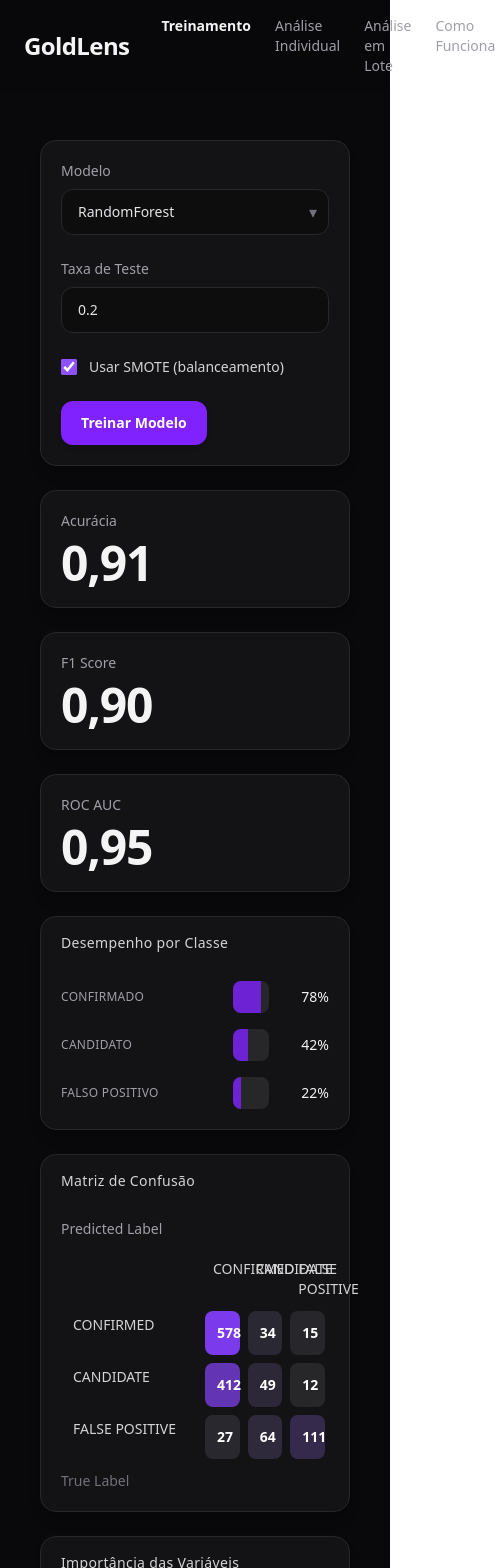
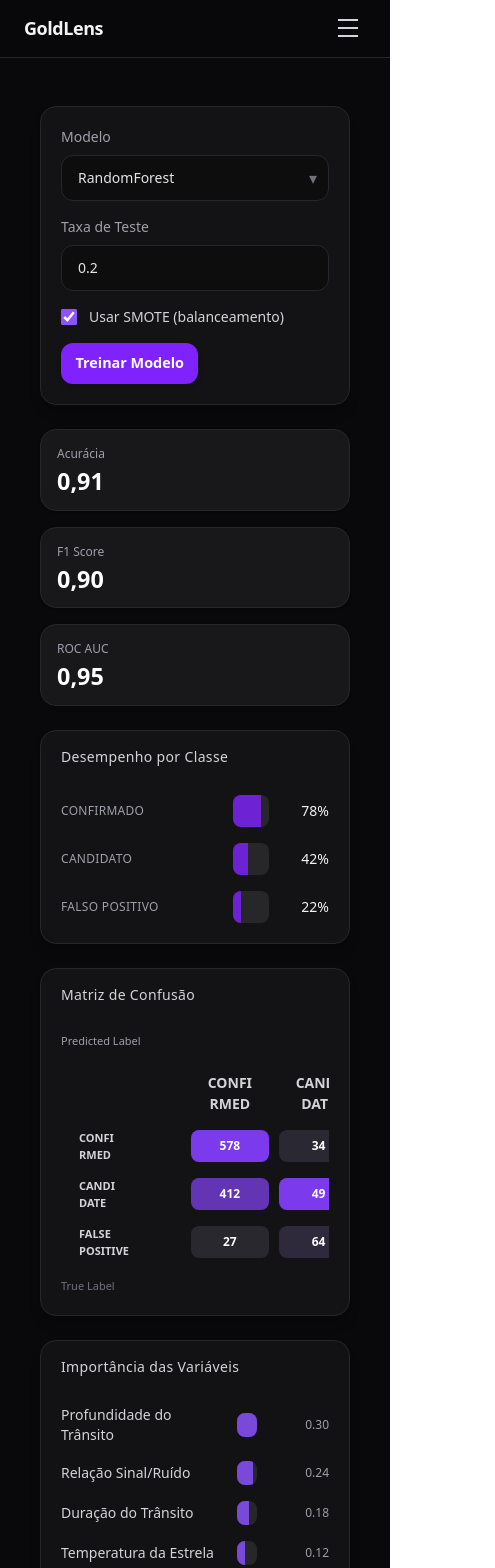
Before and after one commit to gabriel-abreu542/NASA-Space-Apps-Challenge-GoldLens, a React (Vite) app in the folder frontend/: page /treinamento in a window 390 px wide. Shown: the top 1568 px of the page, 495 px wide, since content can reach past the window. Built offline with nearby package versions, Linux system fonts and the light colour scheme.

Commit message:
Ajustes layout responsivo

```diff
--- a/frontend/src/index.css
+++ b/frontend/src/index.css
@@ -1 +1,52 @@
 @import "tailwindcss";
+
+
+/* ...seu CSS anterior aqui... */
+
+@media (max-width: 428px) {
+  /* segurança geral */
+  html, body, .app { width: 100%; overflow-x: hidden; }
+  :root { --gutter: .75rem; } /* px menor no mobile */
+
+  /* shell */
+  .container { padding-inline: var(--gutter); }
+  main.app-main { padding-block: 1rem; }          /* py menor */
+  footer.app-footer { padding-block: 1.25rem; }   /* py menor */
+  .copyright { font-size: 10px; }
+
+  /* navbar: scroll horizontal em telas estreitas */
+  .navbar .container { padding-inline: var(--gutter); }
+  .navbar nav {
+    display: flex;
+    gap: .75rem;
+    overflow-x: auto;
+    white-space: nowrap;
+    -webkit-overflow-scrolling: touch;
+    scrollbar-width: none;
+  }
+  .navbar nav::-webkit-scrollbar { display: none; }
+
+  /* grids: vira 1 coluna */
+  .grid-responsive { grid-template-columns: 1fr; gap: .75rem; }
+  .form-grid { grid-template-columns: 1fr; }
+
+  /* impedir estouro das colunas/caixas */
+  .min-w-0, .minw-0, .card, .table-wrap, .container, main.app-main { min-width: 0; }
+
+  /* inputs/botões compactos */
+  .card { padding: .75rem; border-radius: .75rem; }
+  .input, .textarea, .select { font-size: .9rem; padding: .6rem .75rem; }
+  button, .btn, [type="submit"] { padding: .65rem .9rem; font-size: .9rem; }
+
+  /* títulos/textos */
+  h1 { font-size: 1.125rem; }     /* ~text-lg */
+  p.lead { font-size: .85rem; }
+
+  /* textos longos (ex.: curva de luz) quebram linha */
+  .break-any { word-break: break-word; overflow-wrap: anywhere; }
+  .prewrap   { white-space: pre-wrap; word-break: break-word; }
+
+  /* tabelas e gráficos */
+  .table-wrap { overflow-x: auto; -webkit-overflow-scrolling: touch; }
+  .table { min-width: 560px; font-size: .8125rem; }
+}
--- a/frontend/src/ui/MetricBig.jsx
+++ b/frontend/src/ui/MetricBig.jsx
@@ -2,8 +2,18 @@ import { Card } from "./Card";
 
 // Mostra um número grande com rótulo (ex.: Acurácia 0,91)
 export const MetricBig = ({ label, value }) => (
-  <Card className="h-full">
-    <div className="text-zinc-400 text-sm">{label}</div>
-    <div className="mt-2 text-5xl font-bold tracking-tight">{value}</div>
-  </Card>
+<div className="relative min-w-0 overflow-hidden rounded-2xl border border-zinc-800 bg-zinc-900 p-4 shadow">
+      <div className="text-xs text-zinc-400">{label}</div>
+
+      <div
+        className="
+          mt-2 block font-semibold text-white leading-none
+          text-[clamp(1.1rem,6vw,2.25rem)]
+          whitespace-nowrap overflow-hidden text-ellipsis
+          lg:whitespace-normal lg:overflow-visible
+        "
+      >
+        {value}
+      </div>
+    </div>
 );
--- a/frontend/src/ui/sections/Dashboard.jsx
+++ b/frontend/src/ui/sections/Dashboard.jsx
@@ -10,7 +10,7 @@ export default function Dashboard() {
         <TrainingControls onTrain={useDemoTraining} />
 
         {/* Layout em duas colunas: métricas à esquerda e resultados à direita */}
-        <div className="grid grid-cols-1 lg:grid-cols-3 gap-6 mt-6">
+        <div className="grid grid-cols-1 lg:grid-cols-3 gap-6 mt-6 ">
           <div className="lg:col-span-1">
             <MetricsOverview />
           </div>
--- a/frontend/src/ui/sections/MetricsOverview.jsx
+++ b/frontend/src/ui/sections/MetricsOverview.jsx
@@ -8,7 +8,7 @@ import { Meter } from "../Meter";
 const MetricsOverview = () => (
   <div className="space-y-6">
     {/* Números principais */}
-    <div className="grid grid-cols-1 sm:grid-cols-3 gap-6">
+    <div className="grid min-w-0 grid-cols-1 gap-4 sm:grid-cols-2 xl:grid-cols-3">
       <MetricBig label="Acurácia" value="0,91" />
       <MetricBig label="F1 Score" value="0,90" />
       <MetricBig label="ROC AUC" value="0,95" />
--- a/frontend/src/ui/sections/TopNavigation.jsx
+++ b/frontend/src/ui/sections/TopNavigation.jsx
@@ -1,9 +1,5 @@
+import React, { useEffect, useState } from "react";
 import { NavLink } from "react-router-dom";
-import React from "react";
-/**
- * Barra de navegação superior
- * Simula as abas da aplicação: Data, Training, Results, etc.
- */
 
 const navItems = [
   { name: "Treinamento", path: "/treinamento" },
@@ -12,31 +8,117 @@ const navItems = [
   { name: "Como Funciona", path: "/como-funciona" },
 ];
 
-const TopNavigation = () => (
+const TopNavigation = () => {
+  const [open, setOpen] = useState(false);
 
+  // Fecha com ESC
+  useEffect(() => {
+    const onEsc = (e) => e.key === "Escape" && setOpen(false);
+    window.addEventListener("keydown", onEsc);
+    return () => window.removeEventListener("keydown", onEsc);
+  }, []);
 
-    <header className="sticky top-0 z-10 backdrop-blur supports-[backdrop-filter]:bg-zinc-950/70">
-      <div className="mx-auto max-w-7xl px-6 py-4 flex items-center gap-8">
+  return (
+    <>
+      <header className="sticky top-0 z-50 border-b border-zinc-800 backdrop-blur supports-[backdrop-filter]:bg-zinc-950/70">
+        <div className="mx-auto flex h-14 w-full max-w-7xl items-center justify-between px-6">
+          {/* Logo */}
           <h1 className="text-2xl font-black tracking-tight">GoldLens</h1>
-        <nav className="flex gap-6 text-sm text-zinc-400">
-          {navItems.map(
-            (item) => (
+
+          {/* NAV DESKTOP (≥426px) */}
+          <nav className="hidden min-[426px]:flex gap-6 text-sm text-zinc-400">
+            {navItems.map((item) => (
               <NavLink
                 key={item.name}
                 to={item.path}
                 className={({ isActive }) =>
-                `hover:text-zinc-200 transition-colors ${
+                  `transition-colors hover:text-zinc-200 ${
                     isActive ? "text-zinc-100 font-semibold" : ""
                   }`
                 }
               >
                 {item.name}
               </NavLink>
-            )
-          )}
+            ))}
+          </nav>
+
+          {/* BOTÃO HAMBÚRGUER (≤425px) */}
+          <button
+            type="button"
+            aria-label="Abrir menu"
+            aria-expanded={open}
+            aria-controls="mobile-nav"
+            onClick={() => setOpen((v) => !v)}
+            className="relative inline-flex h-9 w-9 items-center justify-center rounded-md text-zinc-300 hover:bg-zinc-800/50 hover:text-white min-[426px]:hidden"
+          >
+            {/* Ícone animado (3 barras → X) */}
+            <span
+              className={`absolute block h-[2px] w-5 bg-current transition-all duration-300 ${
+                open ? "translate-y-0 rotate-45" : "-translate-y-2 rotate-0"
+              }`}
+            />
+            <span
+              className={`absolute block h-[2px] w-5 bg-current transition-all duration-300 ${
+                open ? "opacity-0" : "opacity-100"
+              }`}
+            />
+            <span
+              className={`absolute block h-[2px] w-5 bg-current transition-all duration-300 ${
+                open ? "translate-y-0 -rotate-45" : "translate-y-2 rotate-0"
+              }`}
+            />
+          </button>
+        </div>
+
+        {/* PAINEL MOBILE (≤425px) com slide + fade */}
+        <div
+          id="mobile-nav"
+          className={`min-[426px]:hidden overflow-hidden border-t border-zinc-800 bg-zinc-950 transition-[max-height,opacity,transform] duration-300 ease-out ${
+            open
+              ? "max-h-[70vh] opacity-100 translate-y-0"
+              : "max-h-0 opacity-0 -translate-y-2"
+          }`}
+        >
+          <nav className="mx-auto w-full max-w-7xl px-6 py-2">
+            <ul className="flex flex-col">
+              {navItems.map((item, i) => (
+                <li
+                  key={item.name}
+                  className={`transition-all duration-300 ${
+                    open ? "opacity-100 translate-y-0" : "opacity-0 translate-y-1"
+                  }`}
+                  style={{ transitionDelay: `${open ? i * 40 : 0}ms` }}
+                >
+                  <NavLink
+                    to={item.path}
+                    onClick={() => setOpen(false)}
+                    className={({ isActive }) =>
+                      `block rounded-lg px-3 py-2 text-sm ${
+                        isActive
+                          ? "bg-zinc-800/60 text-white"
+                          : "text-zinc-300 hover:bg-zinc-800/40 hover:text-white"
+                      }`
+                    }
+                  >
+                    {item.name}
+                  </NavLink>
+                </li>
+              ))}
+            </ul>
           </nav>
         </div>
       </header>
+
+      {/* OVERLAY (≤425px) para fechar ao clicar fora */}
+      <button
+        aria-hidden="true"
+        onClick={() => setOpen(false)}
+        className={`fixed inset-0 z-40 bg-black/40 transition-opacity duration-200 min-[426px]:hidden ${
+          open ? "opacity-100 pointer-events-auto" : "opacity-0 pointer-events-none"
+        }`}
+      />
+    </>
   );
+};
 
 export default TopNavigation;
--- a/frontend/src/ui/sections/TrainingControls.jsx
+++ b/frontend/src/ui/sections/TrainingControls.jsx
@@ -10,25 +10,37 @@ import { PurpleButton } from "../PurpleButton";
  */
 const TrainingControls = ({ onTrain }) => (
   <Card className="mt-6">
-    <div className="grid grid-cols-1 md:grid-cols-2 gap-6">
-      {/* Escolha do modelo */}
-      <div className="grid grid-cols-1 sm:grid-cols-2 gap-6">
+    <div
+      className="
+        grid grid-cols-1 gap-4 sm:gap-6
+        md:grid-cols-[1fr_1fr_auto_auto] md:gap-x-6 md:gap-y-4 md:items-end
+      "
+    >
+      {/* Modelo */}
+      <div className="min-w-0">
         <Select
           label="Modelo"
-          options={["RandomForest", "LogisticRegression"]}
-          defaultValue="LightGBM"
+          options={["RandomForest", "LogisticRegression", "LightGBM"]}
+          defaultValue="RandomForest"  /* use um valor que exista nas options */
         />
       </div>
 
-      {/* Configurações adicionais */}
-      <div className="grid grid-cols-1 sm:grid-cols-3 gap-6">
+      {/* Taxa de Teste */}
+      <div className="min-w-0">
         <NumberInput label="Taxa de Teste" defaultValue={0.2} />
-        <div className="flex items-end">
-          <Toggle label="Usar SMOTE (balanceamento)" checked />
-        </div>
-        <div className="flex items-end justify-start sm:justify-end">
-          <PurpleButton onClick={onTrain}>Treinar Modelo</PurpleButton>
-        </div>
+      </div>
+
+      {/* SMOTE */}
+      <div className="min-w-0 md:whitespace-nowrap">
+        <Toggle label="Usar SMOTE (balanceamento)" checked />
+      </div>
+
+      {/* Botão */}
+      <div className="justify-self-stretch sm:col-span-2 md:col-span-1 md:justify-self-end">
+        {/* se PurpleButton não aceitar className, o wrapper acima já garante largura */}
+        <PurpleButton onClick={onTrain} className="w-full md:w-auto">
+          Treinar Modelo
+        </PurpleButton>
       </div>
     </div>
   </Card>
--- a/frontend/src/viz/ConfusionMatrix.jsx
+++ b/frontend/src/viz/ConfusionMatrix.jsx
@@ -1,9 +1,6 @@
 import React from "react";
 
-/**
- * Matriz de confusão simples (3x3 por padrão).
- * As cores são interpoladas entre cinza e roxo de acordo com o valor.
- */
+
 export const ConfusionMatrix = ({ labels, data }) => {
   const flat = data.flat();
   const min = Math.min(...flat);
@@ -11,43 +8,106 @@ export const ConfusionMatrix = ({ labels, data }) => {
 
   const color = (v) => {
     const t = (v - min) / (max - min || 1);
-    const start = [39, 39, 42];     // zinc-800
-    const end = [124, 58, 237];     // violet-600
+    const start = [39, 39, 42]; // zinc-800
+    const end = [124, 58, 237]; // violet-600
     const mix = start.map((s, i) => Math.round(s + (end[i] - s) * t));
     return `rgb(${mix.join(",")})`;
   };
 
+  // divide label em 2 linhas (usado em ≤425px)
+  const splitTwoLines = (s) => {
+    const parts = s.trim().split(/\s+/);
+    if (parts.length > 1) {
+      const mid = Math.ceil(parts.length / 2);
+      return [parts.slice(0, mid).join(" "), parts.slice(mid).join(" ")];
+    }
+    const n = Math.ceil(s.length / 2);
+    return [s.slice(0, n), s.slice(n)];
+  };
+
+  const HeaderCell = ({ text }) => {
+    const [l1, l2] = splitTwoLines(text);
+    return (
+      <th className="px-2 py-1 text-center text-zinc-300 align-bottom">
+        {/* ≥426px: label completo */}
+        <span className="min-[426px]:inline max-[425px]:hidden">{text}</span>
+        {/* ≤425px: duas linhas com respiro */}
+        <span className="hidden max-[425px]:flex flex-col items-center leading-snug space-y-0.5">
+          <span>{l1}</span>
+          <span>{l2}</span>
+        </span>
+      </th>
+    );
+  };
+
+  const RowHeader = ({ text }) => {
+    const [l1, l2] = splitTwoLines(text);
+    return (
+      <th className="px-2 py-1 text-left text-zinc-300 align-middle text-xs max-[425px]:text-[11px]">
+        <span className="min-[426px]:inline max-[425px]:hidden">{text}</span>
+        <span className="hidden max-[425px]:flex flex-col leading-snug space-y-0.5">
+          <span>{l1}</span>
+          <span>{l2}</span>
+        </span>
+      </th>
+    );
+  };
+
+  const Box = ({ v, strong }) => (
+    <div
+      className={[
+        "rounded-lg text-center font-semibold text-white",
+        "px-3 py-2 text-sm",
+        "max-[425px]:px-2 max-[425px]:py-2 max-[425px]:text-xs",
+      ].join(" ")}
+      style={{ background: strong ? "rgb(124,58,237)" : color(v) }}
+    >
+      {v}
+    </div>
+  );
+
   return (
     <div className="w-full">
-      <div className="text-sm text-zinc-400 mb-3">Predicted Label</div>
+      <div className="mb-3 text-[11px] text-zinc-400">Predicted Label</div>
 
-      <div className="grid grid-cols-[140px_repeat(3,minmax(0,1fr))] text-sm">
-        {/* Cabeçalho colunas */}
-        <div />
-        {labels.map((l) => (
-          <div key={l} className="px-3 py-2 text-center text-zinc-300">
-            {l}
-          </div>
-        ))}
+      {/* wrapper permite scroll se faltar espaço */}
+      <div className="w-full overflow-x-auto">
+        <table
+          className={[
+            "w-full text-left text-sm text-zinc-200",
+            "border-separate",                 // usa spacing (não colapsa)
+            "[border-spacing:12px_8px]",       // espaçamento col/linha (>=426px)
+            "max-[425px]:[border-spacing:10px_8px]",
+            "min-w-[560px]",                    // largura mínima confortável
+            "max-[425px]:min-w-[420px]",       // garante que não sobreponha em telas estreitas
+          ].join(" ")}
+        >
+          <thead className="text-zinc-300">
+            <tr className="align-bottom">
+              {/* canto vazio */}
+              <th className="w-[140px] max-[425px]:w-[110px]"></th>
+              {labels.map((l) => (
+                <HeaderCell key={`h-${l}`} text={l} />
+              ))}
+            </tr>
+          </thead>
 
-        {/* Linhas da matriz */}
-        {data.map((row, i) => (
-          <React.Fragment key={i}>
-            <div className="px-3 py-2 text-zinc-300">{labels[i]}</div>
-            {row.map((v, j) => (
-              <div
-                key={`${i}-${j}`}
-                className="px-3 py-3 rounded-lg m-1 text-center font-semibold text-white"
-                style={{ background: color(v) }}
-              >
-                {v}
-              </div>
+          <tbody>
+            {data.map((row, i) => (
+              <tr key={`r-${i}`} className="align-middle">
+                <RowHeader text={labels[i]} />
+                {row.map((v, j) => (
+                  <td key={`c-${i}-${j}`} className="p-0">
+                    <Box v={v} strong={i === j} />
+                  </td>
+                ))}
+              </tr>
             ))}
-          </React.Fragment>
-        ))}
+          </tbody>
+        </table>
       </div>
 
-      <div className="mt-2 text-sm text-zinc-500">True Label</div>
+      <div className="mt-2 text-[11px] text-zinc-500">True Label</div>
     </div>
   );
 };
```
Lines whose indentation alone changed are shown as unchanged.
